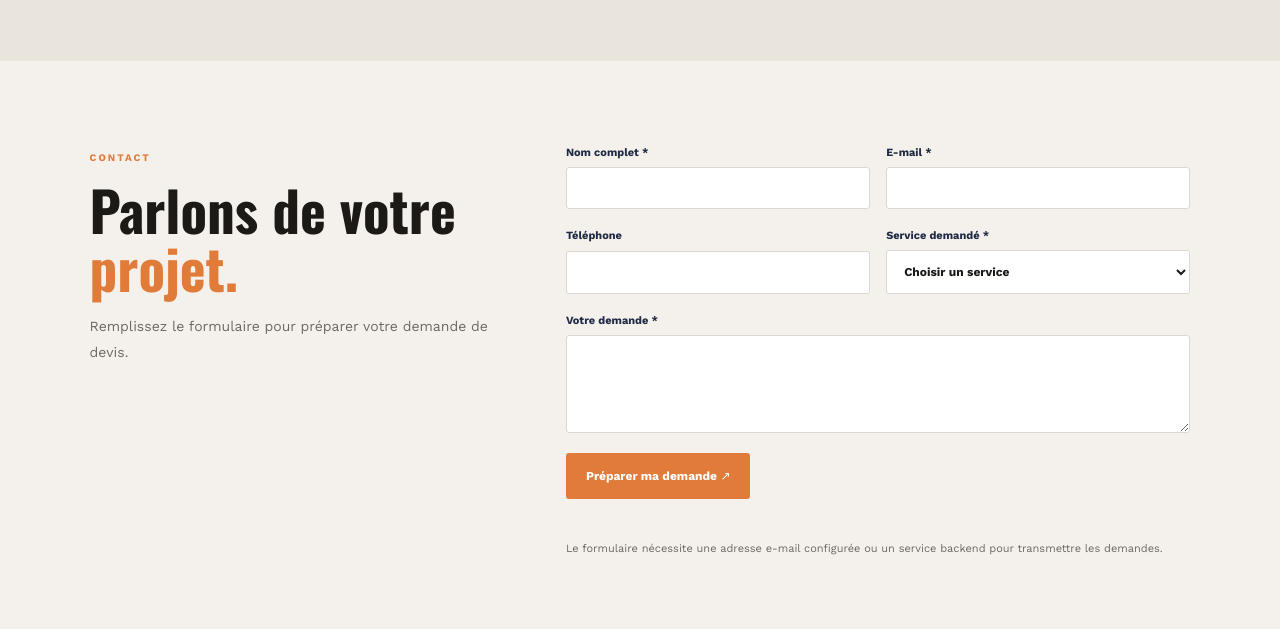
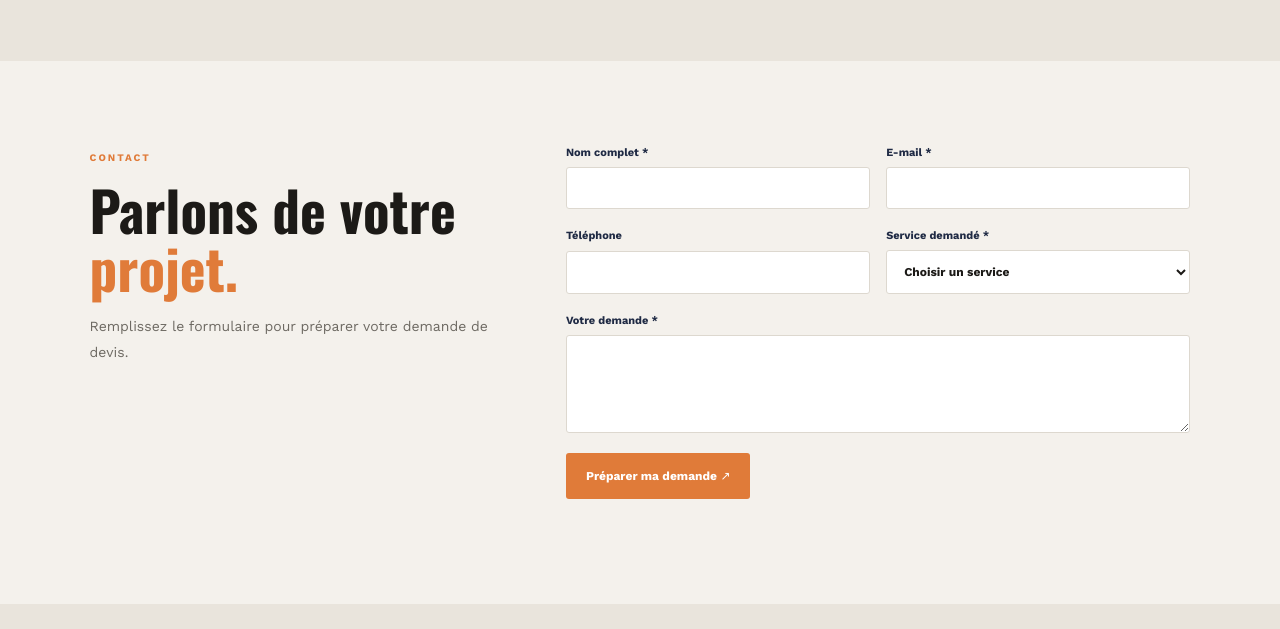
Before and after one commit to osneyrilxee/Sud-France-Transport, a website built with Vite: page sft/index.html in a window 1280 px wide. Shown: the part 1573-2202 px from the top of the page. Built offline with nearby package versions, Linux system fonts and the light colour scheme.

Commit message:
edit a line

```diff
--- a/sft/index.html
+++ b/sft/index.html
@@ -209,10 +209,6 @@
         </button>
 
         <p id="form-feedback" role="status" aria-live="polite"></p>
-        <p class="form-help">
-          Le formulaire nécessite une adresse e-mail configurée ou
-          un service backend pour transmettre les demandes.
-        </p>
       </form>
     </section>
   </main>
```
